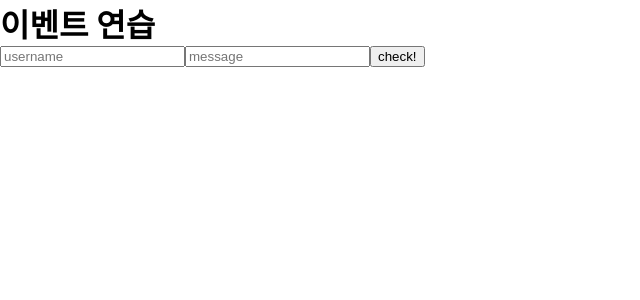
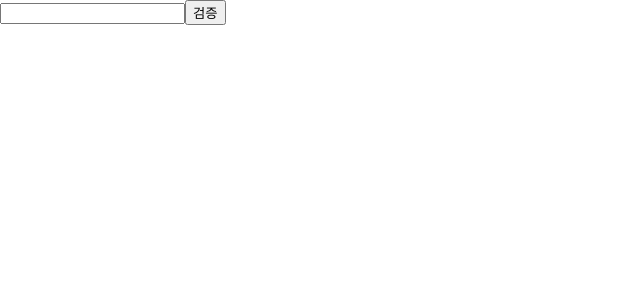
Before and after one commit to JwaSangHeon/react-basic, a React (Create React App) app: page / in a window 1280 px wide. Shown: the top 300 px of the page, without its empty margins (0-640 px from the left). Built offline with nearby package versions, Linux system fonts and the light colour scheme.

Commit message:
ref의 이해 - Validation추가

```diff
--- a/src/App.js
+++ b/src/App.js
@@ -1,25 +1,27 @@
 import './App.css';
+import { Component } from 'react';
 import Counter from './Counter';
 import MyComponent from './MyComponent';
 import Say from './Say';
 import EventPractice from './EventPractice';
+import ValidationSample from './ValidationSample';
 
-const App = () => {
-  return (
-    <>
-      {/* <Counter /> */}
-      {/* <Say /> */}
-      <EventPractice />
-    </>
-  );
-};
+// const App = () => {
+//   return (
+//     <>
+//       {/* <Counter /> */}
+//       {/* <Say /> */}
+//       {/* <EventPractice /> */}
+//       <ValidationSample />
+//     </>
+//   );
+// };
 
 // class형 component
-// class App extends Component {
-//   render() {
-//     const name = 'React';
-//     return <div className="react">{name}</div>;
-//   }
-// }
+class App extends Component {
+  render() {
+    return <ValidationSample />;
+  }
+}
 
 export default App;
--- /dev/null
+++ b/src/Validation.css
@@ -0,0 +1,6 @@
+.success {
+  background-color: lightgreen;
+}
+.failure {
+  background-color: lightcoral;
+}
--- /dev/null
+++ b/src/ValidationSample.js
@@ -0,0 +1,49 @@
+import React, { Component } from 'react';
+import './Validation.css';
+
+class ValidationSample extends Component {
+  state = {
+    password: '',
+    clicked: false,
+    validated: false,
+  };
+
+  onChange = (e) => {
+    this.setState({
+      [e.target.name]: e.target.value,
+    });
+  };
+
+  onClick = () => {
+    this.setState({
+      clicked: true,
+      validated: this.state.password === '0000',
+    });
+    this.input.focus();
+  };
+
+  onKeyPress = (e) => {
+    e.key === 'Enter' && this.onClick();
+  };
+
+  render() {
+    const { password, clicked, validated } = this.state;
+    return (
+      <div>
+        <input
+          ref={(ref) => (this.input = ref)}
+          name="password"
+          type="password"
+          value={password}
+          onChange={this.onChange}
+          className={clicked ? (validated ? 'success' : 'failure') : ''}
+          onKeyPress={this.onKeyPress}
+          maxLength={4}
+        />
+        <button onClick={this.onClick}>검증</button>
+      </div>
+    );
+  }
+}
+
+export default ValidationSample;
```
